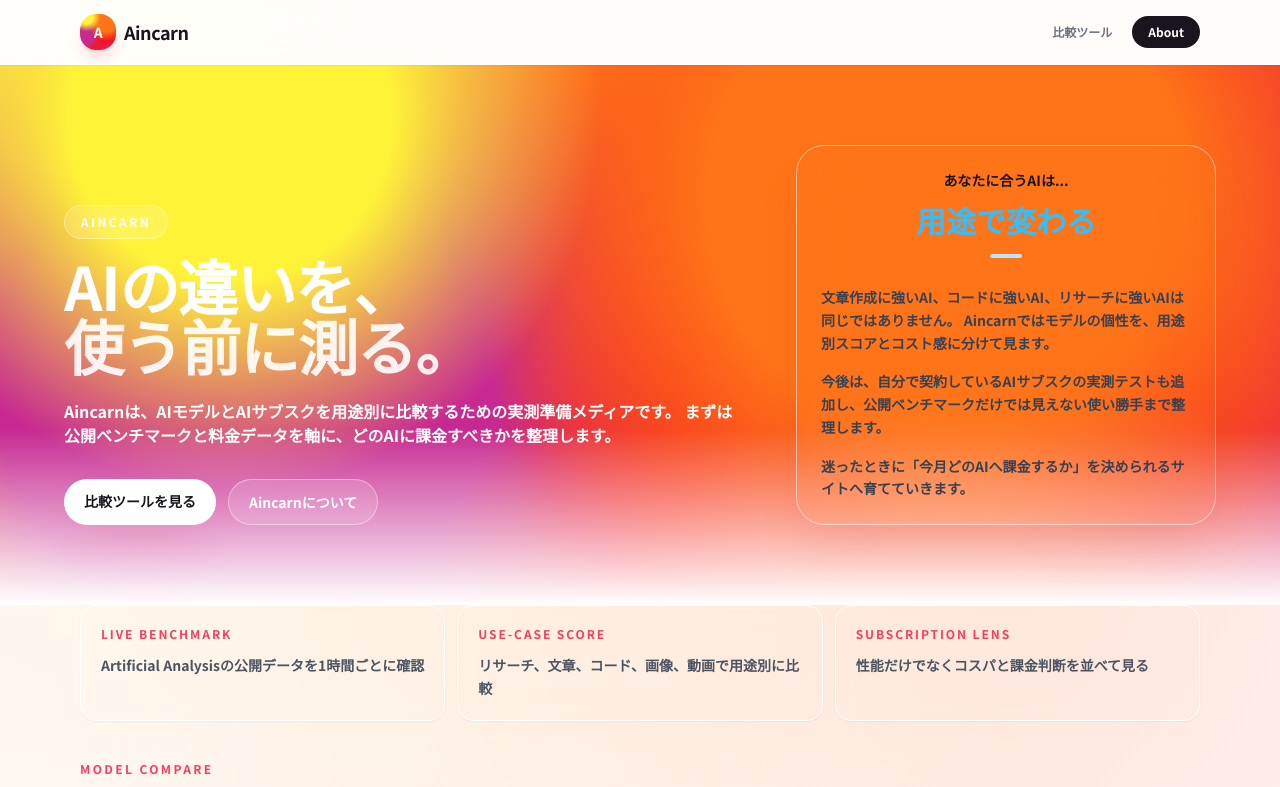
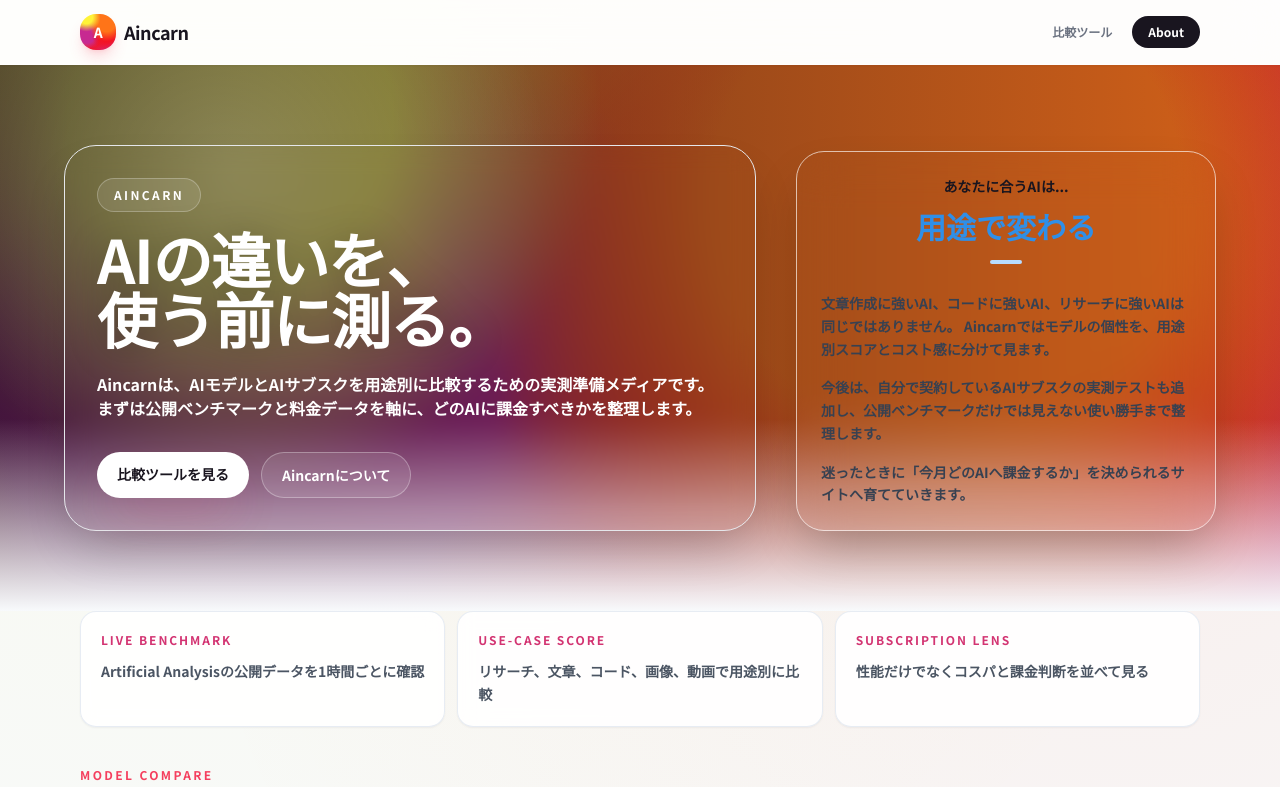
Before and after one commit to WW-QuadrupleU/aincarn, a Next.js app: page / in a window 1280 px wide. Shown: the top 787 px of the page. Built offline with nearby package versions, Linux system fonts and the light colour scheme; no server answers.

Commit message:
Refine Aincarn color system

```diff
--- a/app/globals.css
+++ b/app/globals.css
@@ -10,11 +10,11 @@
   }
   body {
     @apply text-brand-text;
-    background-color: #fff8fb;
+    background-color: #f8fafc;
     background-image:
-      radial-gradient(circle at 20% 0%, rgba(255, 242, 48, 0.14), transparent 30%),
-      radial-gradient(circle at 80% 15%, rgba(255, 105, 24, 0.12), transparent 28%),
-      radial-gradient(circle at 65% 75%, rgba(243, 19, 35, 0.08), transparent 32%);
+      radial-gradient(circle at 16% 0%, rgba(255, 230, 40, 0.08), transparent 28%),
+      radial-gradient(circle at 88% 10%, rgba(255, 92, 32, 0.07), transparent 26%),
+      radial-gradient(circle at 60% 88%, rgba(47, 143, 232, 0.07), transparent 30%);
   }
 }
 
--- a/app/page.tsx
+++ b/app/page.tsx
@@ -21,17 +21,18 @@ export default function HomePage() {
     <>
       <section className="relative isolate overflow-hidden px-4 py-16 sm:py-20">
         <div className="absolute inset-0 -z-10 bg-aurora" />
-        <div className="absolute inset-x-0 bottom-0 -z-10 h-44 bg-gradient-to-t from-white via-white/86 to-transparent" />
+        <div className="absolute inset-0 -z-10 bg-[radial-gradient(circle_at_18%_20%,rgba(255,255,255,0.22),transparent_28%),linear-gradient(90deg,rgba(18,14,28,0.72)_0%,rgba(18,14,28,0.48)_44%,rgba(18,14,28,0.18)_100%)]" />
+        <div className="absolute inset-x-0 bottom-0 -z-10 h-48 bg-gradient-to-t from-[#f8fafc] via-[#f8fafc]/92 to-transparent" />
         <div className="mx-auto grid max-w-6xl gap-10 lg:grid-cols-[1fr_420px] lg:items-end">
-          <div className="pt-8 text-white">
-            <p className="mb-4 inline-flex rounded-full border border-white/35 bg-white/15 px-4 py-2 text-xs font-black uppercase tracking-[0.2em] backdrop-blur">
+          <div className="rounded-[32px] border border-white/18 bg-[#14111f]/42 p-6 text-white shadow-2xl shadow-black/20 backdrop-blur-md sm:p-8">
+            <p className="mb-4 inline-flex rounded-full border border-white/25 bg-white/10 px-4 py-2 text-xs font-black uppercase tracking-[0.2em] text-white/88 backdrop-blur">
               Aincarn
             </p>
-            <h1 className="max-w-3xl text-4xl font-black leading-tight tracking-tight text-white sm:text-6xl">
+            <h1 className="max-w-3xl text-4xl font-black leading-tight tracking-tight text-white drop-shadow-[0_2px_18px_rgba(0,0,0,0.24)] sm:text-6xl">
               AIの違いを、
-              <span className="block text-white/90">使う前に測る。</span>
+              <span className="block text-white">使う前に測る。</span>
             </h1>
-            <p className="mt-6 max-w-2xl text-sm font-bold leading-relaxed text-white/86 sm:text-base">
+            <p className="mt-6 max-w-2xl text-sm font-bold leading-relaxed text-white/82 sm:text-base">
               Aincarnは、AIモデルとAIサブスクを用途別に比較するための実測準備メディアです。
               まずは公開ベンチマークと料金データを軸に、どのAIに課金すべきかを整理します。
             </p>
@@ -44,17 +45,17 @@ export default function HomePage() {
               </Link>
               <Link
                 href="/about"
-                className="rounded-full border border-white/40 bg-white/15 px-5 py-3 text-sm font-black text-white backdrop-blur transition hover:bg-white/25"
+                className="rounded-full border border-white/30 bg-white/10 px-5 py-3 text-sm font-black text-white backdrop-blur transition hover:bg-white/18"
               >
                 Aincarnについて
               </Link>
             </div>
           </div>
 
-          <div className="rounded-[28px] border border-white/55 bg-white/88 p-6 shadow-2xl shadow-rose-700/15 backdrop-blur-xl">
+          <div className="rounded-[28px] border border-white/65 bg-white/92 p-6 shadow-2xl shadow-slate-900/12 backdrop-blur-xl">
             <p className="text-center text-sm font-black text-brand-text">あなたに合うAIは...</p>
-            <h2 className="mt-3 text-center text-3xl font-black text-sky-400">用途で変わる</h2>
-            <div className="mx-auto mt-4 h-1 w-8 rounded-full bg-sky-200" />
+            <h2 className="mt-3 text-center text-3xl font-black text-[#2f8fe8]">用途で変わる</h2>
+            <div className="mx-auto mt-4 h-1 w-8 rounded-full bg-[#b7dcff]" />
             <div className="mt-7 space-y-4 text-sm font-bold leading-relaxed text-gray-700">
               <p>
                 文章作成に強いAI、コードに強いAI、リサーチに強いAIは同じではありません。
@@ -74,8 +75,8 @@ export default function HomePage() {
       <section className="mx-auto max-w-6xl px-4 pb-10">
         <div className="grid gap-3 md:grid-cols-3">
           {signals.map(([title, body]) => (
-            <article key={title} className="rounded-2xl border border-white bg-white/82 p-5 shadow-sm backdrop-blur">
-              <p className="text-xs font-black uppercase tracking-[0.16em] text-rose-500">{title}</p>
+            <article key={title} className="rounded-2xl border border-slate-200/80 bg-white/90 p-5 shadow-sm shadow-slate-900/5 backdrop-blur">
+              <p className="text-xs font-black uppercase tracking-[0.16em] text-[#d33472]">{title}</p>
               <p className="mt-3 text-sm font-bold leading-relaxed text-gray-600">{body}</p>
             </article>
           ))}
--- a/tailwind.config.ts
+++ b/tailwind.config.ts
@@ -12,7 +12,7 @@ const config: Config = {
         brand: {
           dark: '#17131f',
           green: '#5bb8ff',
-          bg: '#fff8fb',
+          bg: '#f8fafc',
           text: '#19151f',
         },
       },
```
Also changed, not shown: 1 other file (tests, documents, lock files or other folders).
